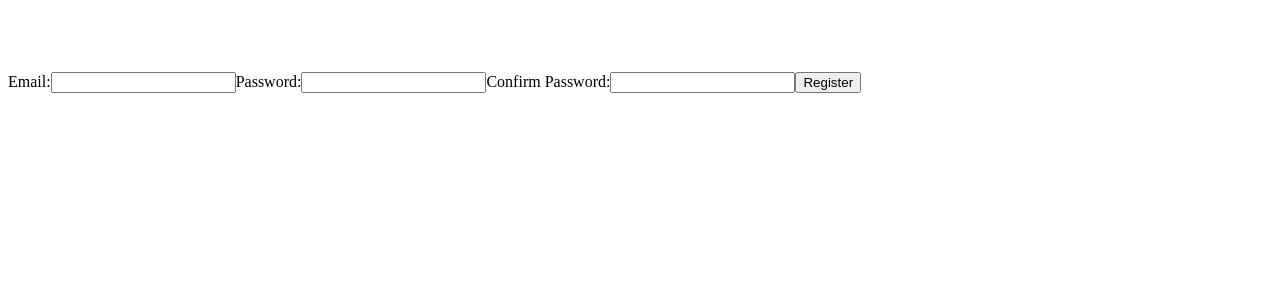
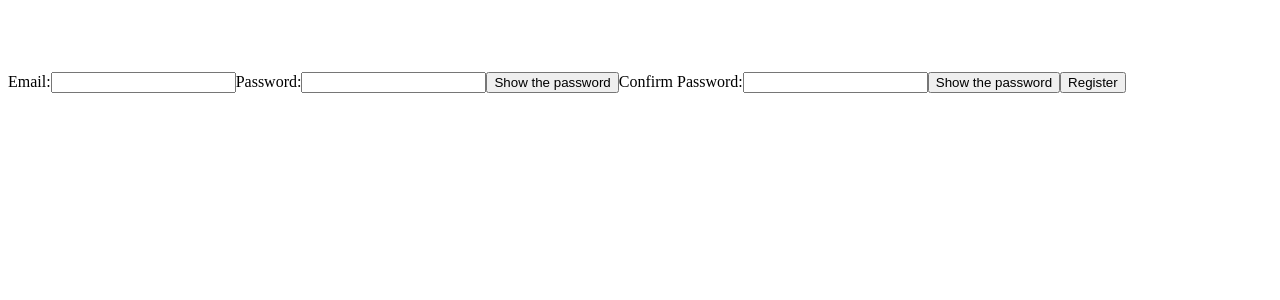
Before and after one commit to Horvar/graphiql-app, a React (Vite) app: page /register in a window 1280 px wide. Shown: the top 300 px of the page. Built offline with nearby package versions, Linux system fonts and the light colour scheme; no server answers.

Commit message:
feat: add button for show and hide the password

```diff
--- a/src/pages/LoginPage/index.tsx
+++ b/src/pages/LoginPage/index.tsx
@@ -1,7 +1,7 @@
 // import styles from './LoginPage.module.scss'
 
 import { yupResolver } from '@hookform/resolvers/yup';
-import { useEffect, useState } from 'react';
+import { MouseEvent, useEffect, useState } from 'react';
 import { useForm } from 'react-hook-form';
 import { object, string } from 'yup';
 import { auth, logInWithEmailAndPassword } from '../../firebase/firebase';
@@ -35,6 +35,14 @@ function LoginPage() {
 
   const navigate = useNavigate();
 
+  const [passwordShown, setPasswordShown] = useState<boolean>(false);
+
+  const togglePasswordVisibility = (e: MouseEvent<HTMLButtonElement>) => {
+    e.preventDefault();
+
+    setPasswordShown(!passwordShown);
+  };
+
   async function onLogin(data: User) {
     setLoginError(
       (await logInWithEmailAndPassword(data.email, data.password)) ?? '',
@@ -52,7 +60,14 @@ function LoginPage() {
       <input type="email" {...register('email')} id="email" />
       {errors.email && <p>{errors.email.message}</p>}
       <label htmlFor="password">Password:</label>
-      <input type="password" {...register('password')} id="password" />
+      <input
+        type={passwordShown ? 'text' : 'password'}
+        {...register('password')}
+        id="password"
+      />
+      <button onClick={togglePasswordVisibility}>
+        {passwordShown ? 'Hide' : 'Show'} the password
+      </button>
       {errors.password && <p>{errors.password.message}</p>}
       <input type="submit" value="Login" />
       {errorLogin && <p>{errorLogin}</p>}
--- a/src/pages/RegisterPage/index.tsx
+++ b/src/pages/RegisterPage/index.tsx
@@ -6,7 +6,7 @@ import { User } from '../../entities/user.interface';
 import { auth, registerWithEmailAndPassword } from '../../firebase/firebase';
 import { useAuthState } from 'react-firebase-hooks/auth';
 import { useNavigate } from 'react-router-dom';
-import { useEffect, useState } from 'react';
+import { MouseEvent, useEffect, useState } from 'react';
 import { passwordSchema } from '../../schemas/yup';
 
 const schema = object().shape({
@@ -35,6 +35,22 @@ function RegisterPage() {
   const [registerError, setErrorRegister] = useState('');
   const navigate = useNavigate();
 
+  const [passwordShown, setPasswordShown] = useState<boolean>(false);
+  const [confirmPasswordShown, setConfirmPasswordShown] =
+    useState<boolean>(false);
+
+  const togglePasswordVisibility = (e: MouseEvent<HTMLButtonElement>) => {
+    e.preventDefault();
+
+    setPasswordShown(!passwordShown);
+  };
+
+  const toggleConfirmPasswordVisibility = (e: MouseEvent<HTMLButtonElement>) => {
+    e.preventDefault();
+
+    setConfirmPasswordShown(!confirmPasswordShown);
+  };
+
   async function onRegister(data: User) {
     setErrorRegister(
       (await registerWithEmailAndPassword(data.email, data.password)) ?? '',
@@ -52,14 +68,24 @@ function RegisterPage() {
       <input type="email" {...register('email')} id="email" />
       {errors.email && <p>{errors.email.message}</p>}
       <label htmlFor="password">Password:</label>
-      <input type="password" {...register('password')} id="password" />
+      <input
+        type={passwordShown ? 'text' : 'password'}
+        {...register('password')}
+        id="password"
+      />
+      <button onClick={togglePasswordVisibility}>
+        {passwordShown ? 'Hide' : 'Show'} the password
+      </button>
       {errors.password && <p>{errors.password.message}</p>}
       <label htmlFor="confirm-password">Confirm Password:</label>
       <input
-        type="password"
+        type={confirmPasswordShown ? 'text' : 'password'}
         {...register('confirm-password')}
         id="confirm-password"
       />
+      <button onClick={toggleConfirmPasswordVisibility}>
+        {confirmPasswordShown ? 'Hide' : 'Show'} the password
+      </button>
       {errors['confirm-password'] && (
         <p>{errors['confirm-password'].message}</p>
       )}
```
